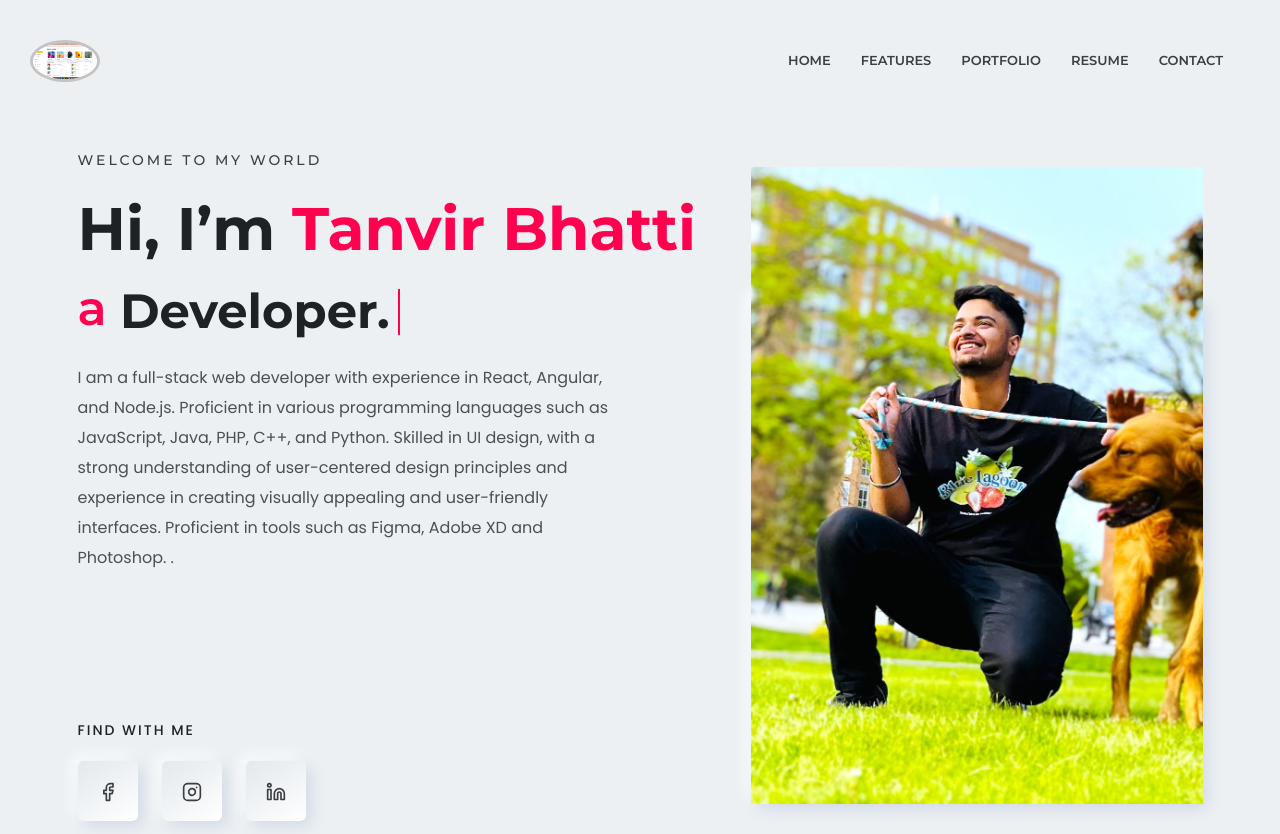
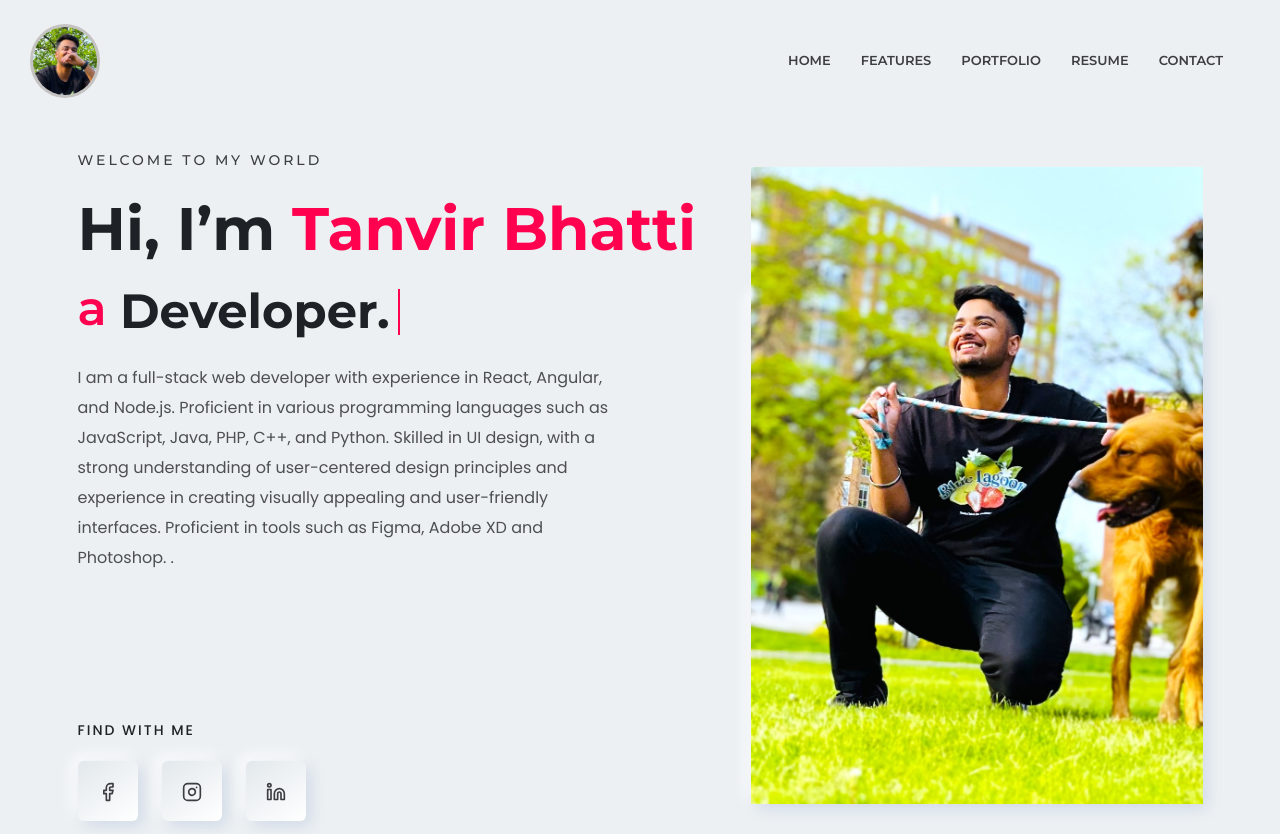
Before and after one commit to tanvirbhatti/Tanvir_potfolio, a plain HTML site: page index.html in a window 1280 px wide. Shown: the top 834 px of the page. Drawn offline with nearby package versions, Linux system fonts and the light colour scheme; some packages are replaced by stand-ins of ours; a script that the page names is missing.

Commit message:
Update index.html

```diff
--- a/index.html
+++ b/index.html
@@ -42,7 +42,7 @@
           <div class="header-left">
             <div class="logo">
               <a href="index.html">
-                <img src="assets/images/portfolio/podcast_website.png" alt="logo" />
+                <img src="assets/images/4.jpg" alt="logo" />
               </a>
             </div>
           </div>
```
